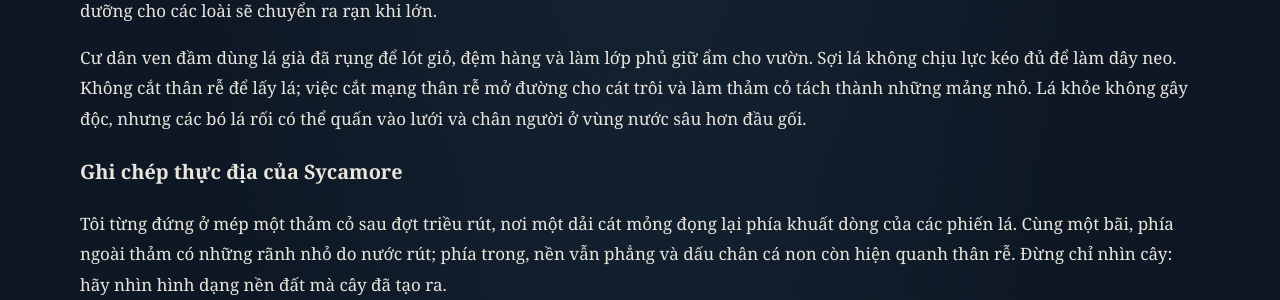
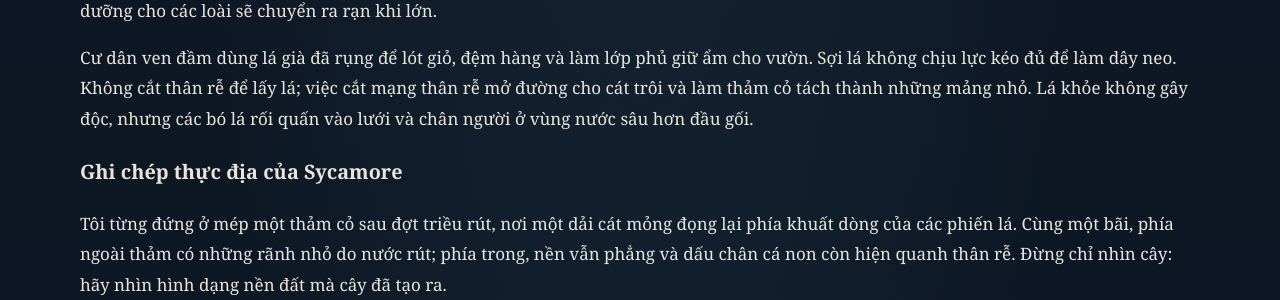
Before and after one commit to trduy91/seven-seas-reader, a Jekyll site: the page built from site/field-notes/sycamore/lecture-014-ran-can-tham-co-va-dong-cat.md, in a window 1280 px wide and 900 px high, scrolled down 1152 px. Shown: the part 214-514 px from the top of the window. Built offline with Jekyll 4.4.1, drawn with Linux system fonts in a browser that asks for light colours; our own code applies the rules of GitHub Pages for plain Markdown files; some of the changed text lies outside the part shown.

Commit message:
Align Reader lecture 014 canon wording
Mirror source lecture wording corrections.

```diff
--- a/site/field-notes/sycamore/lecture-014-ran-can-tham-co-va-dong-cat.md
+++ b/site/field-notes/sycamore/lecture-014-ran-can-tham-co-va-dong-cat.md
@@ -27,7 +27,7 @@ Cỏ Dải Ngọc ra hoa khi đầm phá bước vào chu kỳ nước ấm và
 
 Lá làm chậm dòng nước sát nền, giữ hạt cát và bùn mịn; thân rễ khóa lớp trầm tích, giảm đục nước sau những đợt sóng. Các khe giữa lá là nơi cá non, tôm nhỏ và cua trú khỏi cá săn mồi. Ốc ăn màng tảo bám trên lá; sinh vật phân hủy xử lý lá già, đưa chất dinh dưỡng trở lại nền. Thảm cỏ vì thế nối vùng đầm phá với rạn: nó giữ trầm tích ở nơi lắng, giảm lượng bụi cát bị đưa lên mặt rạn và cung cấp nơi nuôi dưỡng cho các loài sẽ chuyển ra rạn khi lớn.
 
-Cư dân ven đầm dùng lá già đã rụng để lót giỏ, đệm hàng và làm lớp phủ giữ ẩm cho vườn. Sợi lá không chịu lực kéo đủ để làm dây neo. Không cắt thân rễ để lấy lá; việc cắt mạng thân rễ mở đường cho cát trôi và làm thảm cỏ tách thành những mảng nhỏ. Lá khỏe không gây độc, nhưng các bó lá rối có thể quấn vào lưới và chân người ở vùng nước sâu hơn đầu gối.
+Cư dân ven đầm dùng lá già đã rụng để lót giỏ, đệm hàng và làm lớp phủ giữ ẩm cho vườn. Sợi lá không chịu lực kéo đủ để làm dây neo. Không cắt thân rễ để lấy lá; việc cắt mạng thân rễ mở đường cho cát trôi và làm thảm cỏ tách thành những mảng nhỏ. Lá khỏe không gây độc, nhưng các bó lá rối quấn vào lưới và chân người ở vùng nước sâu hơn đầu gối.
 
 ### Ghi chép thực địa của Sycamore
 
@@ -62,7 +62,7 @@ Khung đá tạo khe trú, mặt bám và đường đi của nước; rạn là
 
 Sau một trận sóng lớn, tôi nhặt một mảnh đá rời ở bãi phía trong rạn. Mặt ngoài bị mài tròn, nhưng mặt vỡ cho thấy các nhánh khung cũ nối với nhau bởi lớp carbonate hạt mịn. Chính những khoảng rỗng ấy giữ nước và tạo nơi ẩn cho các sinh vật nhỏ; một viên đá rạn là cả kiến trúc thu nhỏ.
 
-**Hướng dẫn xử lý:** Mang găng dày, kính bảo vệ mắt và bọc mẫu trong túi cứng. Không bước lên đỉnh rạn khi nước phủ mỏng vì các hốc có thể che khe sâu; chỉ thu mẫu rời trên bãi khô và tránh làm vỡ khung đang có sinh vật bám.
+**Hướng dẫn xử lý:** Mang găng dày, kính bảo vệ mắt và bọc mẫu trong túi cứng. Không bước lên đỉnh rạn khi nước phủ mỏng vì các hốc che những khe sâu; chỉ thu mẫu rời trên bãi khô và tránh làm vỡ khung đang có sinh vật bám.
 
 **Thẩm quyền công bố:** Bài giảng chính thức của Sycamore; nội dung là tri thức canon.
 **Thẻ liên quan:** `#ĐịaChất` · `#ĐáVôiSinhHọc` · `#RạnSanHô` · `#Carbonate` · `#ShorelineProtection` · `#ReefStructure`
```
